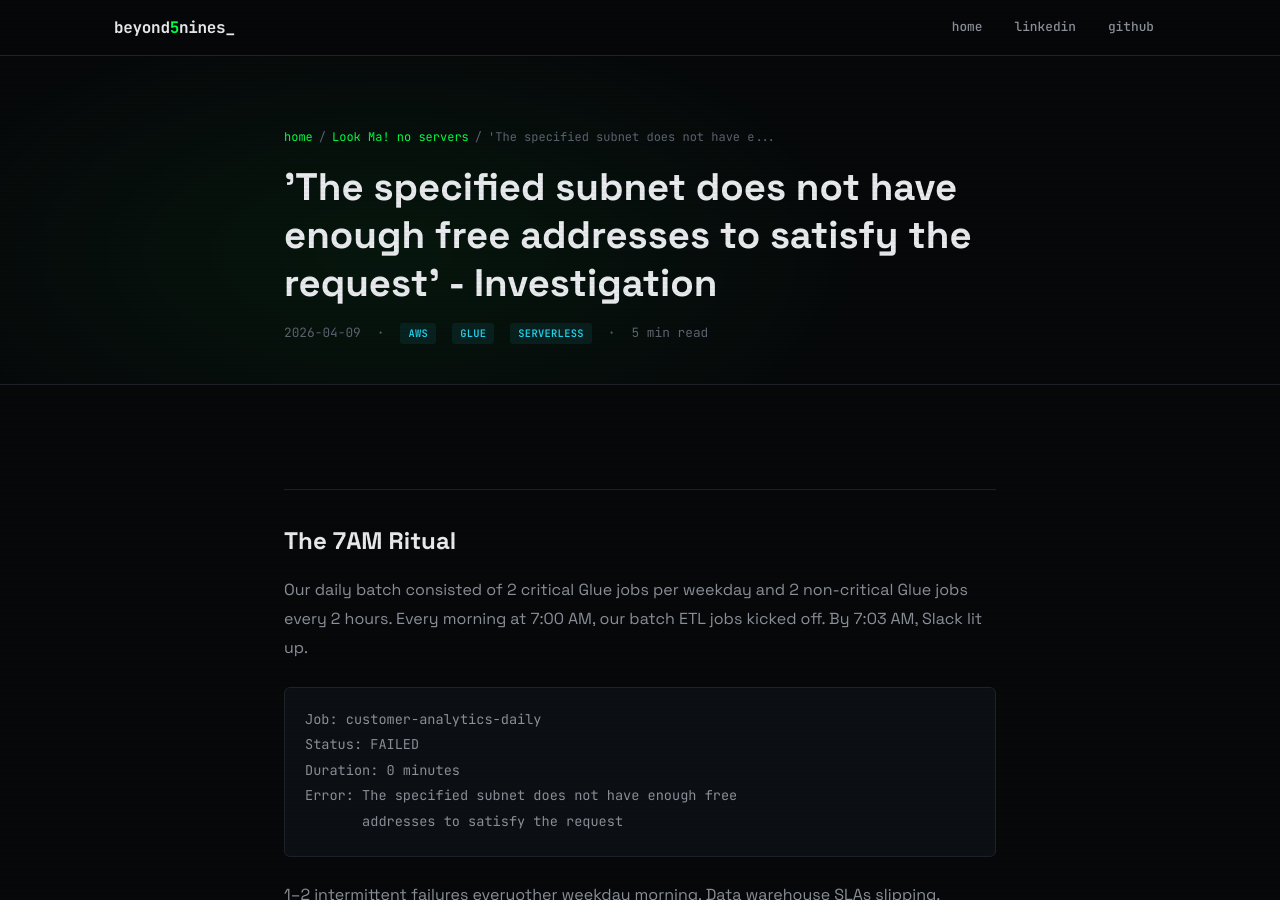
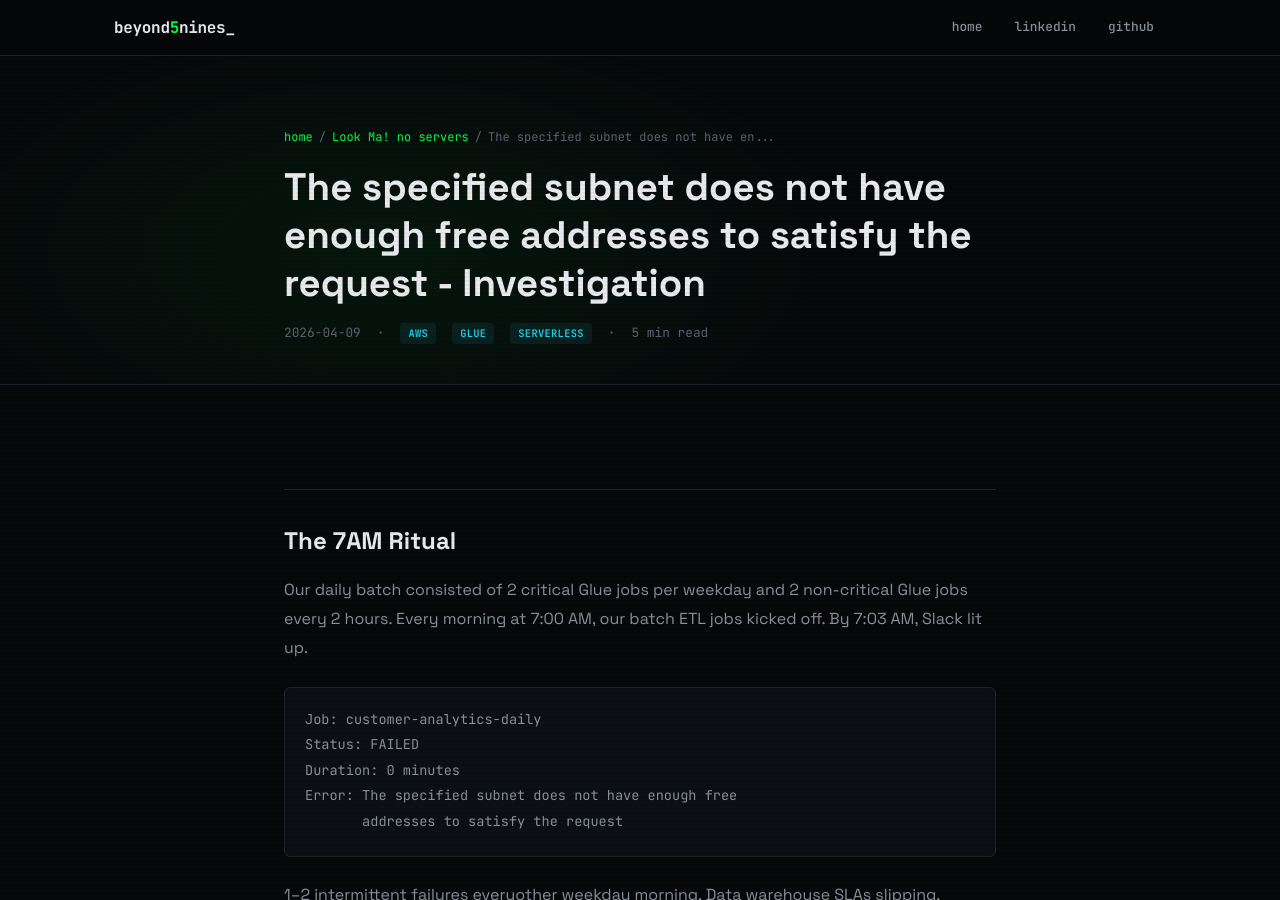
Before and after one commit to beyond5nines/beyond5nines.github.io, a Jekyll site: the page built from _articles/look-ma-no-servers-01.md, in a window 1280 px wide and 900 px high. Built offline with Jekyll 4.4.1, drawn with Linux system fonts in a browser that asks for light colours.

```diff
--- a/_articles/look-ma-no-servers-01.md
+++ b/_articles/look-ma-no-servers-01.md
@@ -1,6 +1,6 @@
 ---
 layout: post
-title: "'The specified subnet does not have enough free addresses to satisfy the request' - Investigation"
+title: "The specified subnet does not have enough free addresses to satisfy the request - Investigation"
 date: 2026-04-09 12:00:00 -0000
 categories: aws glue serverless
 series: Look Ma! no servers
```
